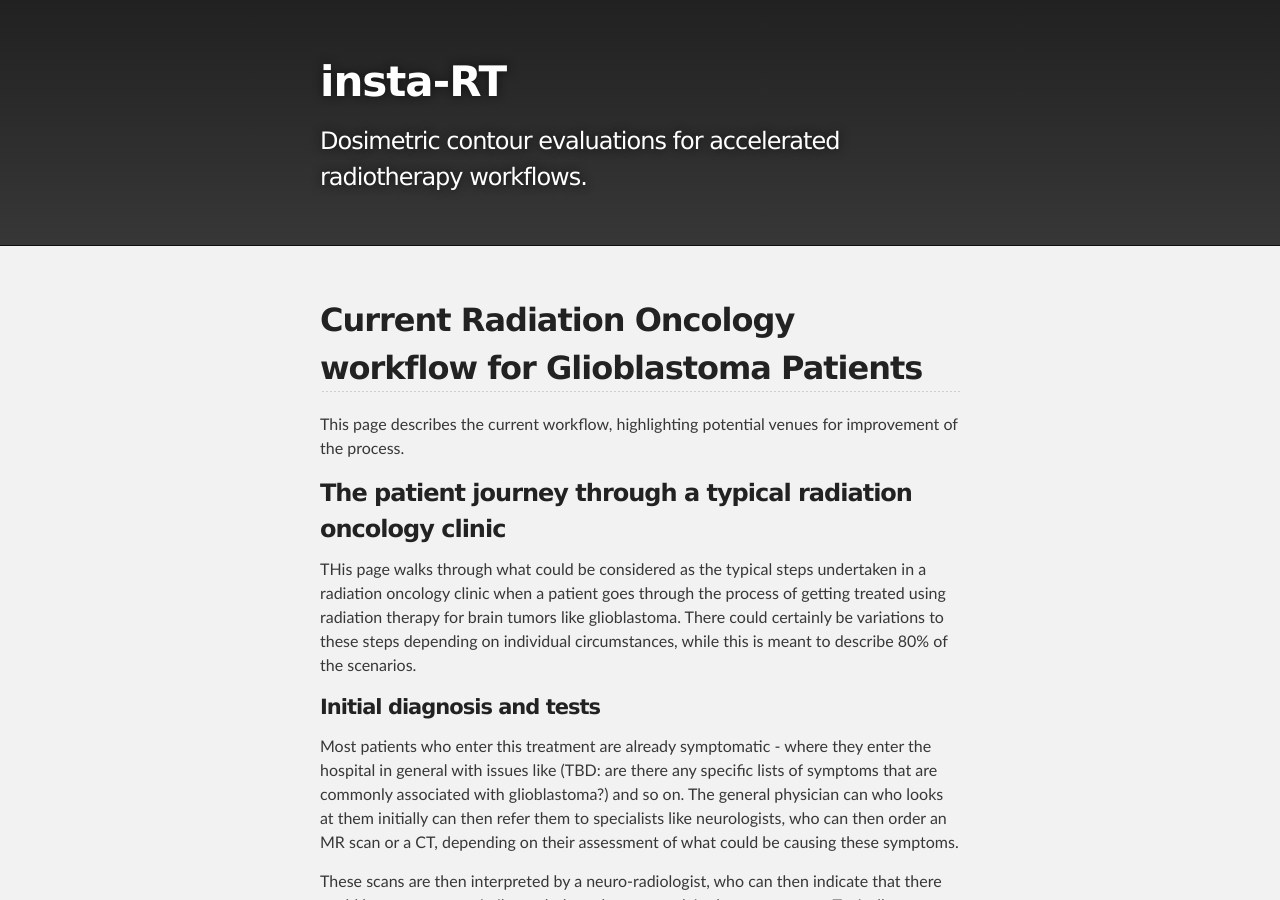
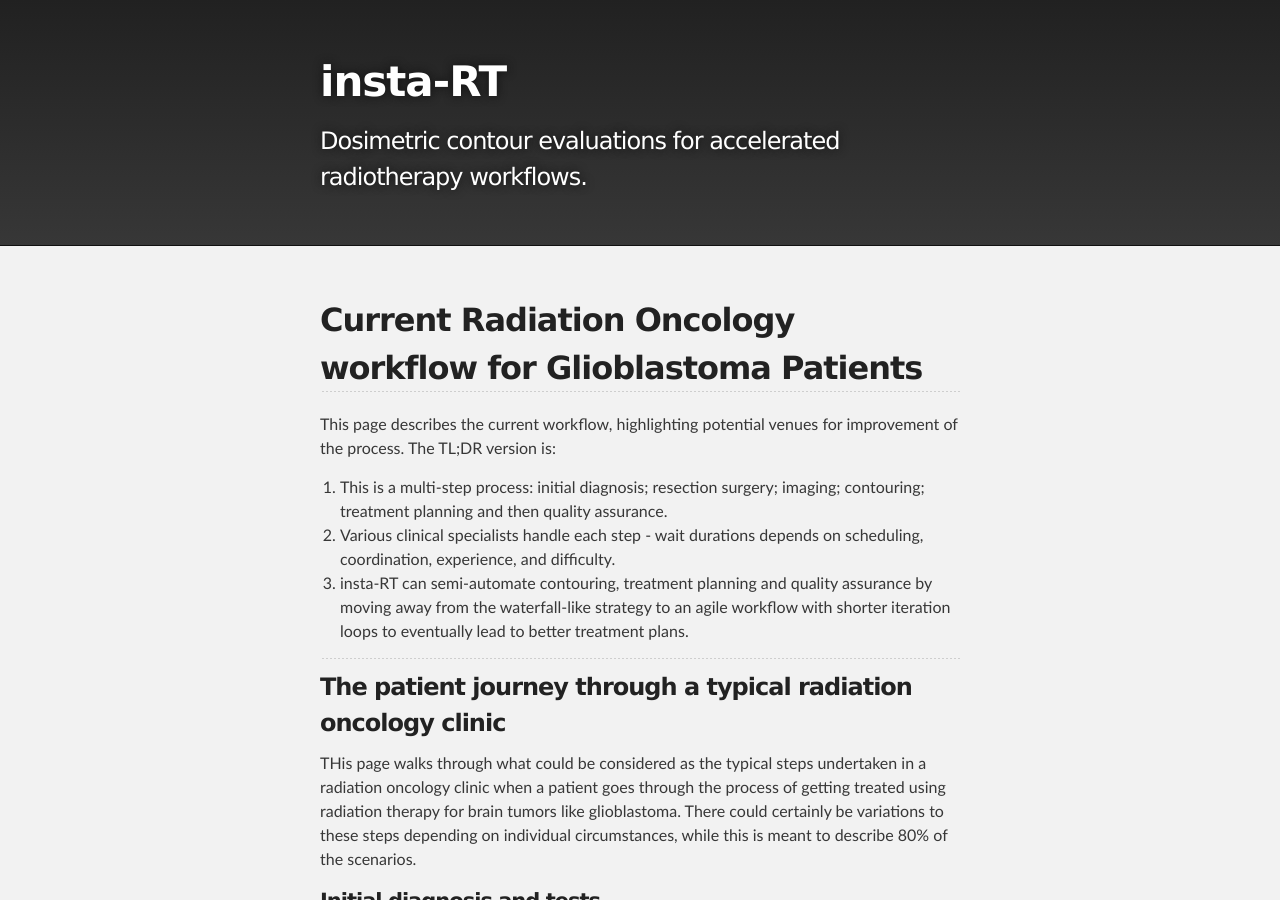
Before and after one commit to contouraid/contouraid.github.io, a Jekyll site: the page built from current-workflow.md, in a window 1280 px wide and 900 px high. Built offline with Jekyll 4.4.1, drawn with Linux system fonts in a browser that asks for light colours; our own code applies the rules of GitHub Pages for plain Markdown files.

Commit message:
tldr for workflow; news posts

```diff
--- a/current-workflow.md
+++ b/current-workflow.md
@@ -4,7 +4,13 @@ layout: default
 
 ## Current Radiation Oncology workflow for Glioblastoma Patients
 
-This page describes the current workflow, highlighting potential venues for improvement of the process.
+This page describes the current workflow, highlighting potential venues for improvement of the process. The TL;DR version is:
+
+1. This is a multi-step process: initial diagnosis; resection surgery; imaging; contouring; treatment planning and then quality assurance.
+2. Various clinical specialists handle each step - wait durations depends on scheduling, coordination, experience, and difficulty.
+3. insta-RT can semi-automate contouring, treatment planning and quality assurance by moving away from the waterfall-like strategy to an agile workflow with shorter iteration loops to eventually lead to better treatment plans.
+
+---
 
 ### The patient journey through a typical radiation oncology clinic
 
@@ -28,6 +34,8 @@ MR and CT scans are taken again (this is the second time), when the amount of re
 
 Waiting for 3 weeks for the edema to heal sufficiently for radiation and subsequent treatment.
 
+---
+
 #### Decision to treat with radiation therapy
 
 This can vary depending on the prognosis: some patients reject this step (even after deciding to go ahead initially). How is the decision to do chemotherapy and radiation therapy concurrently, or sequentially done (TBD: need to get more clarity here).
@@ -38,11 +46,15 @@ MR and CT scans are taken again (this is the third time), to check if the edema
 
 *How can insta-RT help in this step?*
 
+---
+
 #### Contouring and delineation
 
 The radiation oncologist does this using current treatment planning systems. Already, many of the organs at risk (OARs) are delineated automatically (interestingly some like the eye are based on the CT image; others could be in the future based on MR), and they focus on correcting any errors, while also manually drawing the GTV (Gross Tumor Volume), then 1.5 cm dilation for the CTV (clinical TV) - which has to be corrected and edited subjectively based on other anatomical regions around (not passing through the skull to avoid skin scarring and hair loss; not passing through the dura or the cerebellum-cerebrum boundary and so on). Then, a 3 mm extension of this becomes the PTV (Planning TV), which is finally used to plan the dose next. The goal is for the 95% of the PTV to get the prescribed radiation dose, while also having as much flatness (variance of dose within the PTV minimized) in the dose profile as possible. This has to be traded off against toxic doses to the organs at risk, which have a recipe varying between hospitals.
 
 *How can insta-RT help in this step?*
+
+---
 
 #### Dosimetry and treatment planning
 
@@ -50,12 +62,16 @@ This is possibly the most technically complex step. What arc angles to use? How
 
 *How can insta-RT help in this step?*
 
+---
+
 #### Quality assurance and clinical evaluations
 
 Here is where insta-RT can help!
 
 *How can insta-RT help in this step?*
 
+---
+
 #### Treatment delivery
 
 This is what all the previous steps culminate in - where the dose is finally delivered, typically in 30 fractions of 2 Gray each, across six weeks (M to F, Saturday and Sunday off - while also being used to conduct blood tests to ensure compliance).
```
Also changed, not shown: _posts/2022-caim-innovation-award.md (added, +26 -0 lines), news.md (+23 -6 lines), assets/images/caim-innovation-award.jpeg (added).
